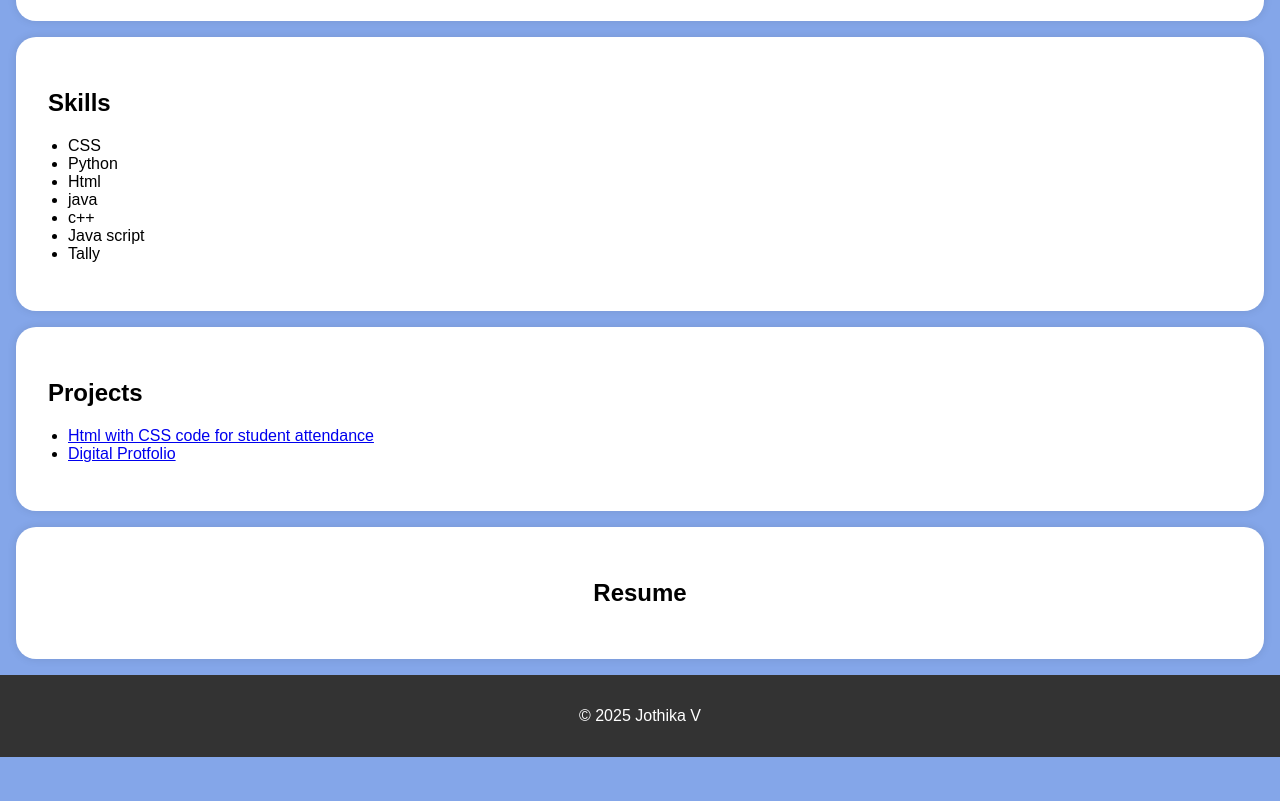
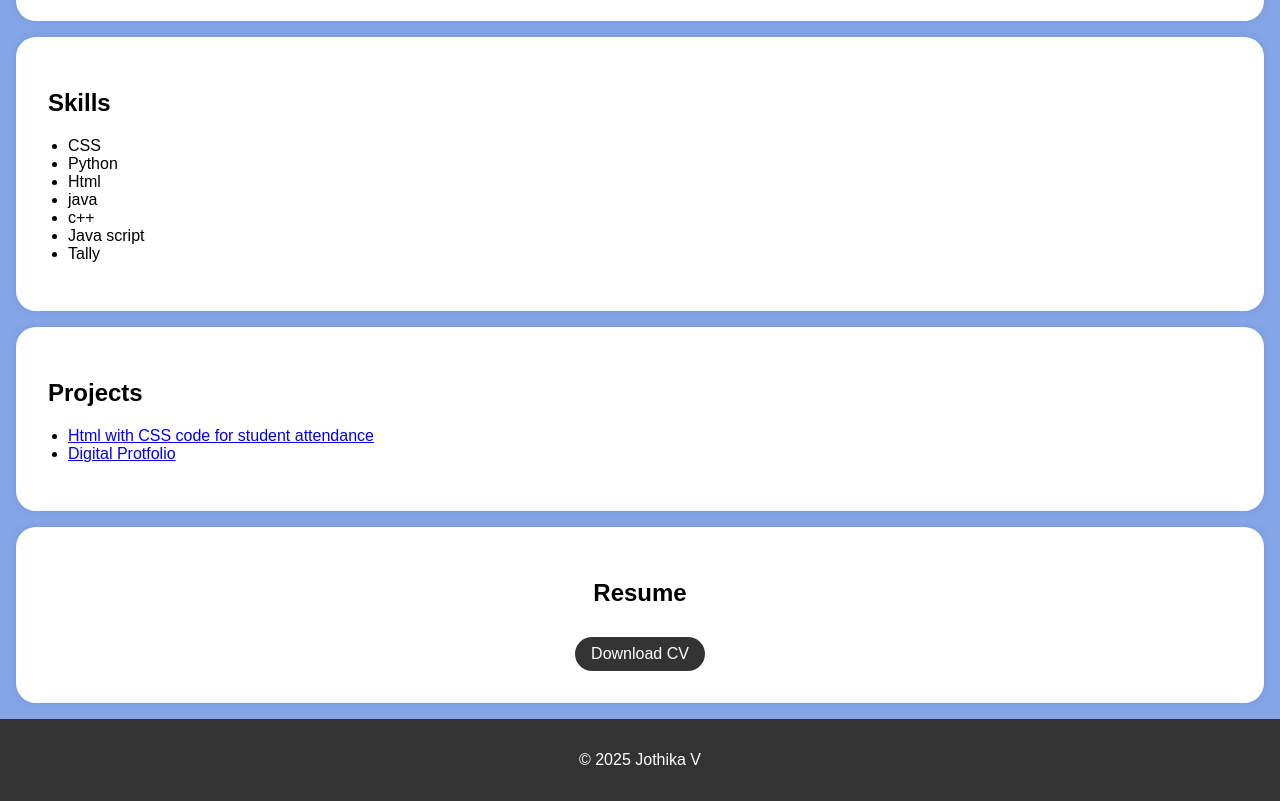
Before and after one commit to Jothika-Vasudevan/Digital-portfolio-, a plain HTML site: page index.html in a window 1280 px wide. Shown: the part 661-1462 px from the top of the page. Before the commit the page ends 1418 px from the top, so only its background shows below. Drawn offline with Linux system fonts and the light colour scheme.

Commit message:
Update index.html

```diff
--- a/index.html
+++ b/index.html
@@ -142,7 +142,7 @@
         <div class="section-content">
             <center>
             <h2>Resume</h2>
-            <a herf="resume.png"></a>
+            <a herf="resume.png" class="download-button">Download CV</a>
         </center>
         </div>
 
```
